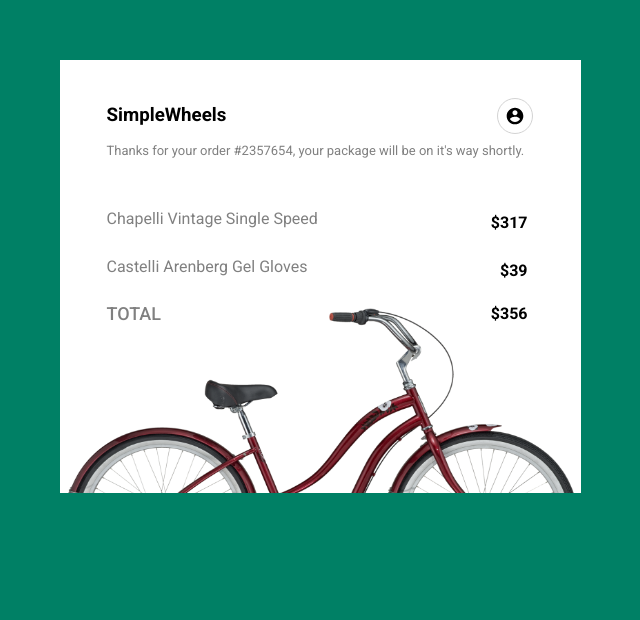
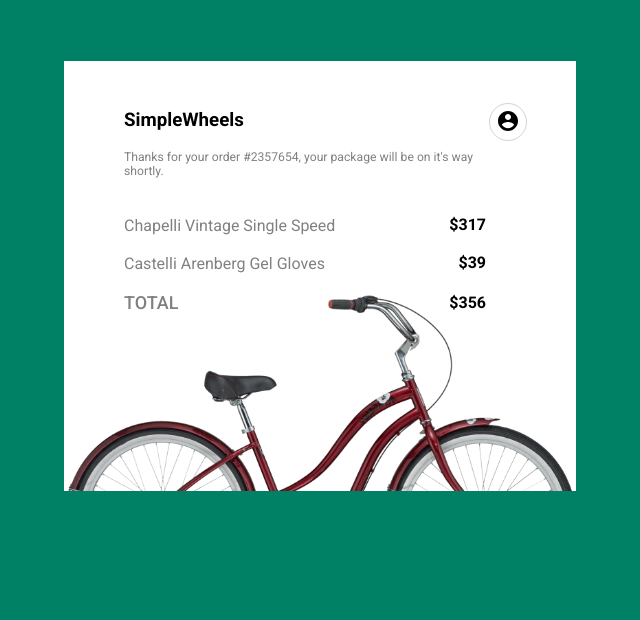
Before and after one commit to iegarcia/frontloops, a plain HTML site: page loop1/03/index.html in a window 1280 px wide. Shown: the part 124-744 px from the top of the page, without its empty margins (320-960 px from the left). Drawn offline with Linux system fonts and the light colour scheme.

Commit message:
Adaptacion a celular - Parte 2

```diff
--- a/loop1/01/css/styles.css
+++ b/loop1/01/css/styles.css
@@ -9,28 +9,32 @@ body{
   text-align: center;
 }
 
+.section {
+  display: flex;
+  align-items: center;
+  width: 100%;
+  height: 600px;
+}
+
 .container{
   background-color: #629afcb3;
   width: 100%;
   height: 100vh;
-  justify-content: center;
 }
 
 section{
   display: flex;
   background: #fff;
-  height: 51vh;
-  align-items: center;
-  width: 123vh;
+  width: 70%;
   box-shadow: 0px 6px grey;
 }
 article{
-  width: 327px;
+  width: 34%;
 }
 
 p {
   color: grey;
-  /*! width: 100px; */
+  width: 100%;
   font-size: smaller;
 }
 
@@ -55,8 +59,8 @@ p {
 a{
   text-decoration: none;
   display: block;
-  width: 258px;
-  height: 270px;
+  width: 100%;
+  height:100%;
 }
 
 a:hover{
@@ -75,3 +79,13 @@ h2{
   letter-spacing: 4px;
   font-size: unset;
 }
+
+@media (min-width: 576px) and (max-width: 768px) {
+   section {
+     flex-direction: column;
+     width: 100%;
+   }
+   article {
+     width: 100%;
+   }
+ }
--- a/loop1/02/css/styles.css
+++ b/loop1/02/css/styles.css
@@ -10,25 +10,33 @@ body{
   background-image: url("../img/background.jpg");
 }
 
+.pay {
+  display: flex;
+  align-items: center;
+  width: 100%;
+  height: 600px;
+}
+
+
 section{
-  margin: 180px 583px;
-  width: 303px;
+  flex-direction: column;
   background-color: white;
-  height: 290px;
   border-radius: 4px;
+  width: 23%;
 }
+
 .vinculo{
   color: grey;
 }
 
-article{
-  padding: 18px;
-  height: 44px;
+.articulo1, .articulo2, .articulo3{
+  padding: 2.5%;
+  padding-bottom: 5%;
 }
 
 ul{
   display: flex;
-  width: 70px;
+  width: 15%;
 }
 
 .black{
@@ -37,42 +45,41 @@ ul{
 
 ul li{
   position: relative;
-  top: 10px;
-  left: 15px;
+  top: 0;
+  left: 0;
   color: #808080b3;
 }
+
 h2{
   text-align: center;
-  padding: 33px;
+  padding: 30px;
   font-size: 21px;
   font-weight: 500;
 }
 
 hr{
   color: #80808038;
-  width: inherit;
+  width: 100%;
 }
+
 .hover:hover{
   background-color: #80808040;
 }
+
 a{
-  display: block;
   text-decoration: none;
   color: black;
   font-weight: bolder;
   font-size: 12px;
-  position: relative;
-  bottom: 18px;
-  width: 303px;
-  height: 44px;
-  right: 18px;
 }
+
 .check{
   position: relative;
-  top: 6px;
+  top: 0px;
   left: 108px;
   height: 20px;
 }
+
 .imagen{
   width: 41px;
   position: relative;
@@ -80,34 +87,36 @@ a{
   margin-right: 23px;
   margin-left: 17px;
 }
+
 button img{
   width: 12px;
   position: relative;
-  top: 2px;
-  left: 2px;
+  left: 3px;
 }
 
 .button{
-  position: relative;
-  top: 0px;
   width: 100%;
-  display: block;
-  padding: 0;
-  left: 0px;
 }
+
 button:hover{
   pointer-events: none;
 }
 
 button:active{
-box-shadow: 1px 1px lightblue;
+  box-shadow: 1px 1px lightblue;
 }
 
 button{
   background-color: #033bff9c;
   color: white;
   width: 100%;
-  height: 43px;
+  padding: 15px;
   border: none;
   font-weight: 500;
 }
+
+@media (min-width: 576px) and (max-width: 768px) {
+  section {
+    width: 50%;
+  }
+}
--- a/loop1/03/css/styles.css
+++ b/loop1/03/css/styles.css
@@ -9,97 +9,93 @@ body{
 }
 
 .container{
+  display: flex;
   background-color: #008065;
+  align-items: center;
   width: 100%;
   height: 100vh;
-  display: flex;
+}
+.seccion {
+  width: 40%;
+  height: 430px;
+  overflow: hidden;
 }
 
 section{
   background-color: white;
-  width: 521px;
-  align-self: center;
-  height: 433px;
 }
 
-a{
-  width: 1px;
+.articulo1 {
+  padding-left: 60px;
+  padding-right: 90px;
+  padding-top: 20px;
+  padding-bottom: 0px;
 }
 
-img:hover{
+.articulo2{
+  margin-top: -90px;
+}
+
+.user:hover{
   box-shadow: 0px 0px 7px #00000080;
 }
 
-.articulo1{
-  margin-top: -6px;
-}
-
-.articulo1 img{
+.user{
   position: relative;
-  left: 196px;
-  bottom: 28px;
+  left: 365px;
+  top: 28px;
   border: solid 1px lightgrey;
-  border-radius: 18px;
-  padding: 7px;
-  height: 36px;
-  display: block;
+  border-radius: 20px;
+  padding: 14px 6px 3px 6px;
 }
 
 .gracias{
-  font-size: 13px;
-  width:550px;
-  margin-top: -19px;
+  width: 100%;
+  font-size: 12.2px;
   color: grey;
 }
 
-.articulo2{
-  margin-top:-33px;
-}
 
 .producto{
   color: grey;
-  margin: 5px 0px;
 }
 
 .precio{
   text-align: right;
+  font-weight: 700;
   position: relative;
   bottom: 20px;
-  left: -4px;
-  font-weight: 700;
-}
-
-.articulo2{
-  margin-top: -35px;
-  height: 77px;
 }
 
 .total{
   font-weight: 500;
   text-transform: uppercase;
-
   font-size: large;
   color: grey;
 }
 
-.articulo1, .articulo2, .articulo3{
-  height: 135px;
-  width: 525px;
-  margin-left: -3px;
-  padding: 50px;
-  margin-right: -3px;
+.bici {
+  width: 100%;
 }
 
-.articulo3{
-  margin-top: -36px;
-  overflow: hidden;
-  height: 240px;
+@media (min-width:360px) and (max-width: 576px) {
+  .seccion {
+    width: 95%;
+    height: 420px;
+  }
+  .articulo1, .articulo2 {
+    padding: 0;
+    margin: 0;
+  }
 }
 
-.imagen{
-  position: relative;
-  right: 43px;
-  bottom: 85px;
-  width: 514px;
-  height: 351px;
+@media (min-width:576px) and (max-width: 920px) {
+  .seccion {
+    width: 70%;
+    height: 480px;
+  }
+  /* .articulo1, .articulo2 {
+    padding: 0;
+    margin: 0;
+  } */
 }
--- a/loop1/03/index.html
+++ b/loop1/03/index.html
@@ -6,28 +6,31 @@
   <meta http-equiv="X-UA-Compatible" content="ie=edge">
   <title>Loop 1 - Step 3</title>
   <link href="https://fonts.googleapis.com/css?family=Roboto:400,500,700" rel="stylesheet">
-  <link rel="stylesheet" href="css/styles.css" />
+  <link rel="stylesheet" href="css/styles.css"/>
 </head>
 <body>
   <div class="container">
+    <div class="seccion">
       <section>
         <article class="articulo1">
+          <a class="user" href="#"><img src="img/account.svg" alt="account.svg"></a>
           <h1>SimpleWheels</h1>
-        <a href="#"><img src="img/account.svg" alt="account.svg"></a>
+          <br>
           <p class="gracias">Thanks for your order #2357654, your package will be on it's way shortly.</p>
-      </article>
-      <article class="articulo2">
+          <br>
+          <br>
           <p class="producto">Chapelli Vintage Single Speed</p>
           <p class="precio">$317</p>
           <p class="producto">Castelli Arenberg Gel Gloves</p>
           <p class="precio">$39</p>
-      </article>
-      <article class="articulo3">
           <p class="total">Total</p>
           <p class="precio">$356</p>
-        <img class="imagen" src="img/bicycle.png" alt="bicicleta">
+        </article>
+        <article class="articulo2">
+          <img class="bici" src="img/bicycle.png" alt="bicicleta">
         </article>
       </section>
     </div>
+  </div>
 </body>
 </html>
```
Also changed, not shown: loop1/01/index.html (+5 -9 lines), loop1/02/index.html (+9 -5 lines), loop1/index.html (+4 -4 lines). Lines whose indentation alone changed are shown as unchanged.
